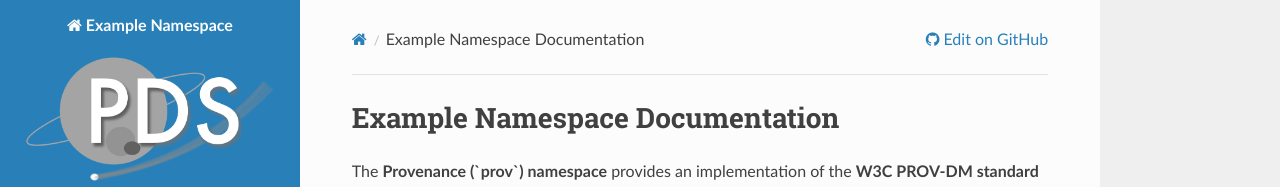
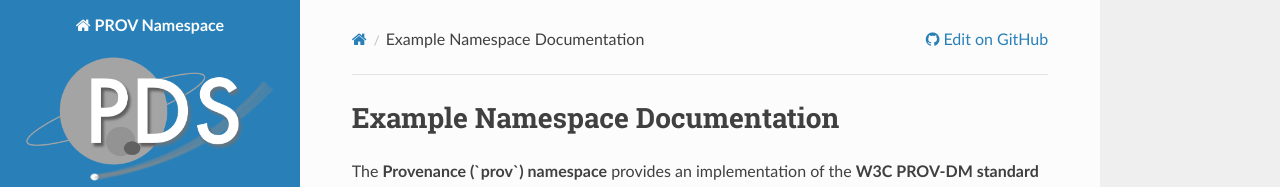
Before and after one commit to pds-data-dictionaries/ldd-prov, a Sphinx documentation site: the page built from docs/source/index.rst, in a window 1280 px wide. Shown: the top 187 px of the page. Built offline with Sphinx 7.4.7 and the Read the Docs theme 3.1.0, drawn with Linux system fonts in a browser that asks for light colours; pages that are not in the unit, such as notebooks, are missing from menus.

Commit message:
Update conf.py

```diff
--- a/docs/source/conf.py
+++ b/docs/source/conf.py
@@ -17,7 +17,7 @@
 
 # -- Project information -----------------------------------------------------
 
-project = 'Example Namespace'
+project = 'PROV Namespace'
 # copyright = overidden by CSS specified below
 author = 'NASA Planetary Data System'
 
```
